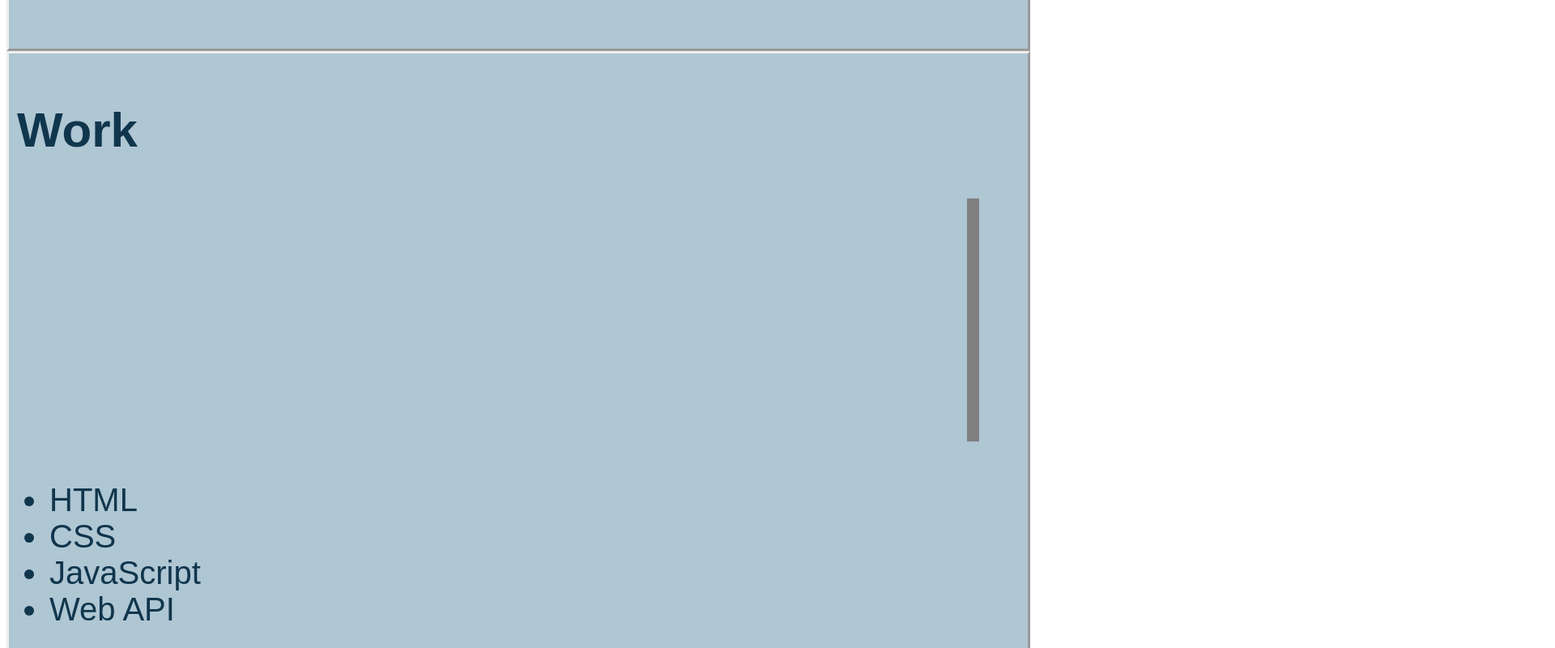
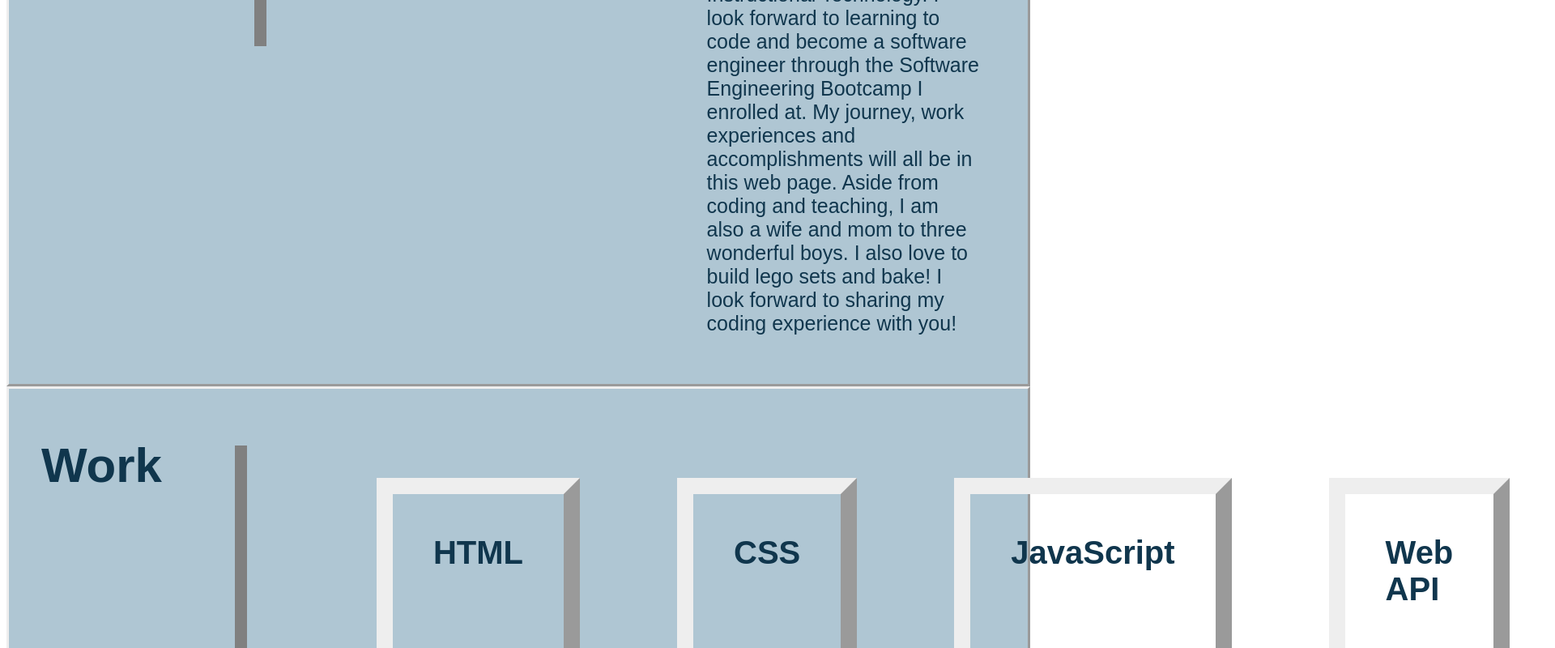
Before and after one commit to CynthiaP7/Portfolio, a plain HTML site: page Project.html in a window 1280 px wide. Shown: the part 560-1360 px from the top of the page at 81% size, 1920 px wide, since content can reach past the window. Drawn offline with Linux system fonts and the light colour scheme.

Commit message:
edit CSS (border, padding)

```diff
--- a/Assets/style.css
+++ b/Assets/style.css
@@ -13,7 +13,8 @@ h1 {
     font-family: "arial";
     font-size: 50px;
     position: left;
-
+    margin-left: 80px;
+    margin-right: 80px;
 }
 nav {
     padding: 20px;
@@ -21,6 +22,7 @@ nav {
     color: rgb(175, 198, 211);
     font-family: "arial";
     display: inline;
+    margin-left: 1600px;
 
 }
 
@@ -29,7 +31,16 @@ nav ul li{
     display: inline;
     margin : 20px;
     font-size: 20px;
+    margin-left: 50px;
 
+}
+
+a:visited {
+    color: rgb(175, 198, 211);
+}
+
+a:hover {
+    color: white
 }
 
 main {
@@ -37,7 +48,7 @@ main {
 }
 
 main p {
-    font-size: 20px;
+    font-size: 25px;
     font-family: "arial";
     color:rgb(16, 54, 77);
     margin: 50px;
@@ -53,7 +64,7 @@ main img {
 .border {
     height: 300px;
     border-right: 15px solid grey;
-    margin: 50px;
+    margin: 60px;
     display: flex;
 
 }
@@ -81,6 +92,35 @@ main h2 {
     font-family: "arial";
     color: rgb(16, 54, 77);
     font-size: 40px;
+    font-weight: bold;
+
+}
+
+aside {
+    display: flex;
+}
+
+aside ul {
+    display: flex;
+    justify-content: space-evenly;
+    justify-items: stretch;
+
+}
+
+aside ul li {
+    list-style: none;
+    margin: 60px;
+    padding: 50px;
+    border-style: outset;
+    border-width: 20px 20px 20px;
+
+
+
+}
+
+aside h2 {
+    margin: 30px;
+    margin-top: 50px;
 }
 
 .resume {
@@ -90,6 +130,7 @@ main h2 {
     font-family: "arial";
     color: rgb(16, 54, 77);
     font-size: 40px;
+    display: flex;
 }
 
 .contact {
@@ -99,5 +140,6 @@ main h2 {
     font-family: "arial";
     color: rgb(16, 54, 77);
     font-size: 40px;
+    display: flex;
 
 }
--- a/Project.html
+++ b/Project.html
@@ -24,7 +24,7 @@
       <h2 id="Personal Bio"> About Me </h2>
       <div class="border"> </div>
       <img src="Assets/Images/Profile pic.png" />
-        <p> Hello! I am Cynthia. Currently, I work as a 3rd Grade teacher at a charter school in the Bronx. I have found myself navigating my interest in technology since I completed my master's in Curriculum Development and Instructional Technology. I look forward to learning to code and become a software engineer through the Software Engineering Bootcamp I enrolled at. My journey, work experiences and accomplishments will all be in this web page. I look forward to sharing my coding experience with you! </p>
+        <p> Hello! I am Cynthia. Currently, I work as a 3rd Grade teacher at a charter school in the Bronx. I have found myself navigating my interest in technology since I completed my master's in Curriculum Development and Instructional Technology. I look forward to learning to code and become a software engineer through the Software Engineering Bootcamp I enrolled at. My journey, work experiences and accomplishments will all be in this web page. Aside from coding and teaching, I am also a wife and mom to three wonderful boys. I also love to build lego sets and bake! I look forward to sharing my coding experience with you! </p>
     </main>
 
     <aside class="work">
@@ -50,7 +50,7 @@
       <ul>
         <li> Email: cynthiads417@gmail.com </li>
         <li> Phone: 845 - 248 2150 </li>
-        <li> GitHUb: CynthiaP7 </li>
+        <li> GitHub: CynthiaP7 </li>
         <li> LinkedIn: Cynthia Pian </li>
       </ul>
     </section>
```
